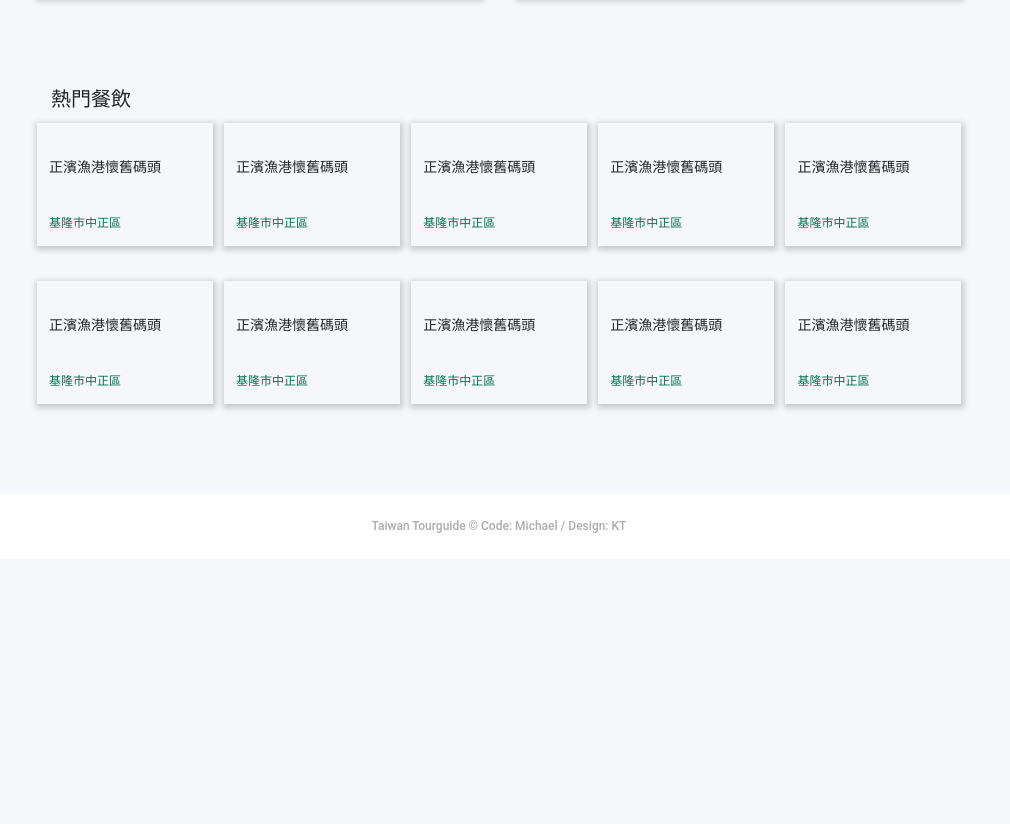
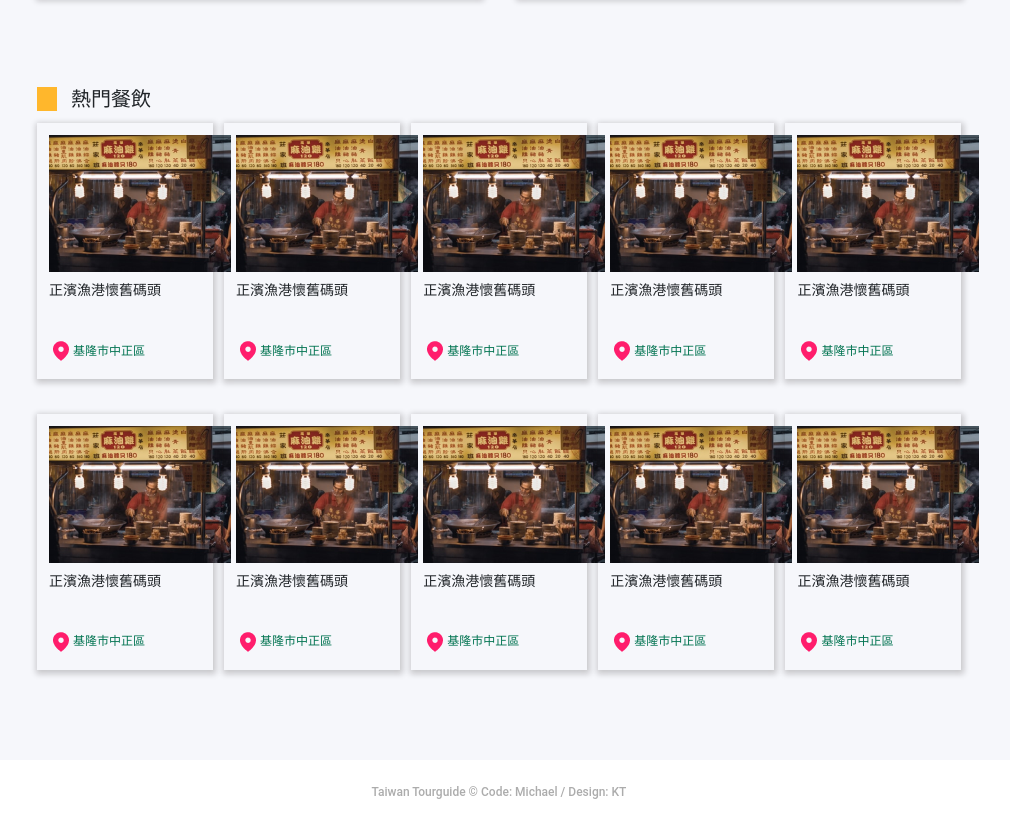
Before and after one commit to chiawen81/2021F2E-v1, a plain HTML site: page index.html in a window 1280 px wide. Shown: the part 1795-2619 px from the top of the page, without its empty margins (141-1151 px from the left). Before the commit the page ends 2354 px from the top, so only its background shows below. Drawn offline with Linux system fonts and the light colour scheme; the site is published under a folder, as on GitHub Pages, so addresses that start at the root find nothing.

Commit message:
Update 2021-11-14T07:16:29.850Z

```diff
--- a/index.html
+++ b/index.html
@@ -213,57 +213,57 @@
 <!--———————————————————— 熱門餐飲 ————————————————————-->
 <div class="content area">
     <div class="area-title container area">
-        <img src="/assets/images/icon_list_title_yellow.png" alt="">
+        <img src="./assets/images/icon_list_title_yellow.png" alt="">
         <h2>熱門餐飲</h2>
     </div>
 
     <div class="food-card-group container">
         <div class="food-card w-19">
-            <img class="mg_b_10" src="/assets/images/food_2.png" alt="">
+            <img class="mg_b_10" src="./assets/images/food_2.png" alt="">
             <div class="card-info">
                 <h5 class="ft14 pd_b_40">正濱漁港懷舊碼頭</h5>
                 <span class="place">
-                    <img src="/assets/images/icon_card_spot_pink.png" alt="">
+                    <img src="./assets/images/icon_card_spot_pink.png" alt="">
                     <h5 class="ft12">基隆市中正區</h5>
                 </span>
             </div>
         </div>
         <div class="food-card w-19">
-            <img class="mg_b_10" src="/assets/images/food_2.png" alt="">
+            <img class="mg_b_10" src="./assets/images/food_2.png" alt="">
             <div class="card-info">
                 <h5 class="ft14 pd_b_40">正濱漁港懷舊碼頭</h5>
                 <span class="place">
-                    <img src="/assets/images/icon_card_spot_pink.png" alt="">
+                    <img src="./assets/images/icon_card_spot_pink.png" alt="">
                     <h5 class="ft12">基隆市中正區</h5>
                 </span>
             </div>
         </div>
         <div class="food-card w-19">
-            <img class="mg_b_10" src="/assets/images/food_2.png" alt="">
+            <img class="mg_b_10" src="./assets/images/food_2.png" alt="">
             <div class="card-info">
                 <h5 class="ft14 pd_b_40">正濱漁港懷舊碼頭</h5>
                 <span class="place">
-                    <img src="/assets/images/icon_card_spot_pink.png" alt="">
+                    <img src="./assets/images/icon_card_spot_pink.png" alt="">
                     <h5 class="ft12">基隆市中正區</h5>
                 </span>
             </div>
         </div>
         <div class="food-card w-19">
-            <img class="mg_b_10" src="/assets/images/food_2.png" alt="">
+            <img class="mg_b_10" src="./assets/images/food_2.png" alt="">
             <div class="card-info">
                 <h5 class="ft14 pd_b_40">正濱漁港懷舊碼頭</h5>
                 <span class="place">
-                    <img src="/assets/images/icon_card_spot_pink.png" alt="">
+                    <img src="./assets/images/icon_card_spot_pink.png" alt="">
                     <h5 class="ft12">基隆市中正區</h5>
                 </span>
             </div>
         </div>
         <div class="food-card w-19">
-            <img class="mg_b_10" src="/assets/images/food_2.png" alt="">
+            <img class="mg_b_10" src="./assets/images/food_2.png" alt="">
             <div class="card-info">
                 <h5 class="ft14 pd_b_40">正濱漁港懷舊碼頭</h5>
                 <span class="place">
-                    <img src="/assets/images/icon_card_spot_pink.png" alt="">
+                    <img src="./assets/images/icon_card_spot_pink.png" alt="">
                     <h5 class="ft12">基隆市中正區</h5>
                 </span>
             </div>
@@ -271,51 +271,51 @@
     </div>
     <div class="food-card-group container">
         <div class="food-card w-19">
-            <img class="mg_b_10" src="/assets/images/food_2.png" alt="">
+            <img class="mg_b_10" src="./assets/images/food_2.png" alt="">
             <div class="card-info">
                 <h5 class="ft14 pd_b_40">正濱漁港懷舊碼頭</h5>
                 <span class="place">
-                    <img src="/assets/images/icon_card_spot_pink.png" alt="">
+                    <img src="./assets/images/icon_card_spot_pink.png" alt="">
                     <h5 class="ft12">基隆市中正區</h5>
                 </span>
             </div>
         </div>
         <div class="food-card w-19">
-            <img class="mg_b_10" src="/assets/images/food_2.png" alt="">
+            <img class="mg_b_10" src="./assets/images/food_2.png" alt="">
             <div class="card-info">
                 <h5 class="ft14 pd_b_40">正濱漁港懷舊碼頭</h5>
                 <span class="place">
-                    <img src="/assets/images/icon_card_spot_pink.png" alt="">
+                    <img src="./assets/images/icon_card_spot_pink.png" alt="">
                     <h5 class="ft12">基隆市中正區</h5>
                 </span>
             </div>
         </div>
         <div class="food-card w-19">
-            <img class="mg_b_10" src="/assets/images/food_2.png" alt="">
+            <img class="mg_b_10" src="./assets/images/food_2.png" alt="">
             <div class="card-info">
                 <h5 class="ft14 pd_b_40">正濱漁港懷舊碼頭</h5>
                 <span class="place">
-                    <img src="/assets/images/icon_card_spot_pink.png" alt="">
+                    <img src="./assets/images/icon_card_spot_pink.png" alt="">
                     <h5 class="ft12">基隆市中正區</h5>
                 </span>
             </div>
         </div>
         <div class="food-card w-19">
-            <img class="mg_b_10" src="/assets/images/food_2.png" alt="">
+            <img class="mg_b_10" src="./assets/images/food_2.png" alt="">
             <div class="card-info">
                 <h5 class="ft14 pd_b_40">正濱漁港懷舊碼頭</h5>
                 <span class="place">
-                    <img src="/assets/images/icon_card_spot_pink.png" alt="">
+                    <img src="./assets/images/icon_card_spot_pink.png" alt="">
                     <h5 class="ft12">基隆市中正區</h5>
                 </span>
             </div>
         </div>
         <div class="food-card w-19">
-            <img class="mg_b_10" src="/assets/images/food_2.png" alt="">
+            <img class="mg_b_10" src="./assets/images/food_2.png" alt="">
             <div class="card-info">
                 <h5 class="ft14 pd_b_40">正濱漁港懷舊碼頭</h5>
                 <span class="place">
-                    <img src="/assets/images/icon_card_spot_pink.png" alt="">
+                    <img src="./assets/images/icon_card_spot_pink.png" alt="">
                     <h5 class="ft12">基隆市中正區</h5>
                 </span>
             </div>
```
